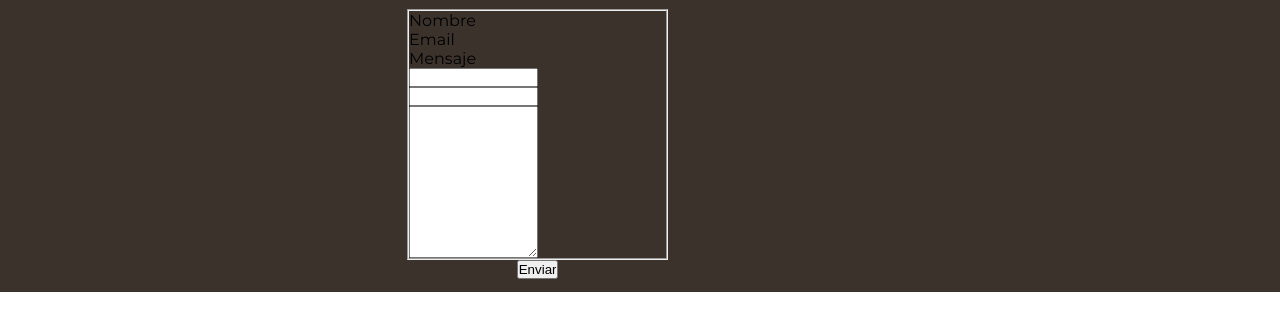
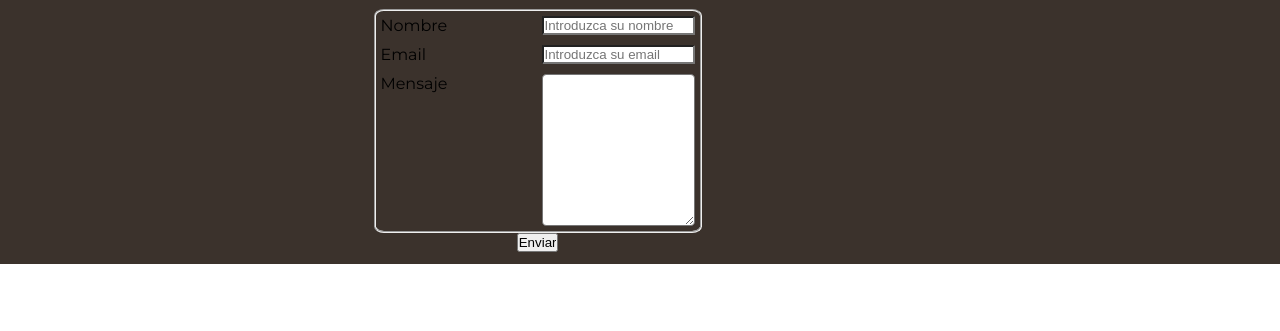
Before and after one commit to edmogo/pagina-tema-2, a plain HTML site: page contacto.html in a window 1280 px wide. Shown: the part 33-364 px from the top of the page. Drawn offline with Linux system fonts and the light colour scheme.

Commit message:
correccion fallos en formulario y productos.

```diff
--- a/contacto.html
+++ b/contacto.html
@@ -47,8 +47,8 @@
                         <label for="mensaje">Mensaje</label>
                     </div>
                     <div class="campos">
-                        <input type="text" name="name" id="name">
-                        <input type="email" name="email" id="email">
+                        <input type="text" name="name" id="name" placeholder="Introduzca su nombre">
+                        <input type="email" name="email" id="email" placeholder="Introduzca su email">
                         <textarea name="mensaje" id="mensaje" cols="30" rows="10"></textarea>
                     </div>
 
--- a/css/formularioContacto.css
+++ b/css/formularioContacto.css
@@ -5,15 +5,31 @@ form{
     justify-content: center;
     align-items: center;
 }
+
+fieldset{
+    display: flex;
+    border-radius: 3%;
+}
+
 .etiquetas{
     display: flex;
     flex-direction: column;
     width: 50%;
     height: 100%;
 }
+
+.etiquetas > label{
+    margin: 3%;
+}
+
 .campos{
     display: flex;
     flex-direction: column;
     width: 50%;
     height: 100%;
 }
+
+.campos > input, textarea{
+    margin: 3%;
+    border-radius: 3%;
+}
--- a/css/productos.css
+++ b/css/productos.css
@@ -21,7 +21,7 @@ main{
     width: 100%;
     line-height: 1.5;
     align-items: center;
-    justify-content: flex-start;
+    justify-content: space-around;
     border-radius: 0.5%;
 }
 
```
Also changed, not shown: productos.html (+5 -4 lines).
